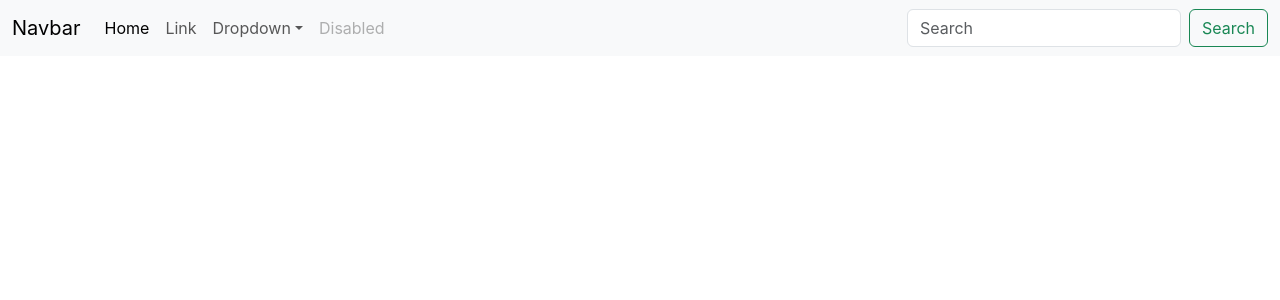
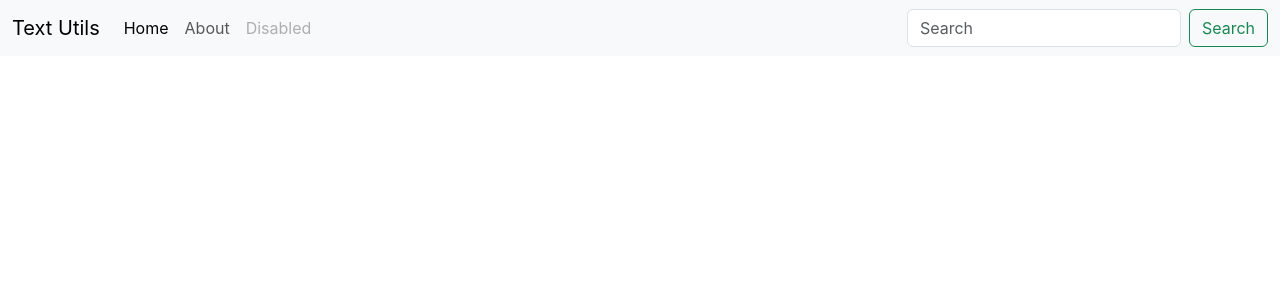
Before and after one commit to 2kwattz/textUtil-ReactJs, a React (Create React App) app: page / in a window 1280 px wide. Shown: the top 300 px of the page. Built offline with nearby package versions, Linux system fonts and the light colour scheme.

Commit message:
Initial Structure created

```diff
--- a/src/App.js
+++ b/src/App.js
@@ -5,7 +5,7 @@
 function App() {
   return (
   <>
- <Navbar></Navbar>
+ <Navbar title="Text Utils"></Navbar>
   </>
   );
 }
--- a/src/components/Navbar.js
+++ b/src/components/Navbar.js
@@ -1,12 +1,12 @@
 import React from 'react'
 
-export default function Navbar(){
+export default function Navbar(props){
 
     return(
         <>
             <nav className="navbar navbar-expand-lg bg-body-tertiary">
   <div className="container-fluid">
-    <a className="navbar-brand" href="/">Navbar</a>
+    <a className="navbar-brand" href="/">{props.title}</a>
     <button className="navbar-toggler" type="button" data-bs-toggle="collapse" data-bs-target="#navbarSupportedContent" aria-controls="navbarSupportedContent" aria-expanded="false" aria-label="Toggle navigation">
       <span className="navbar-toggler-icon"></span>
     </button>
@@ -16,19 +16,9 @@
           <a className="nav-link active" aria-current="page" href="/">Home</a>
         </li>
         <li className="nav-item">
-          <a className="nav-link" href="/">Link</a>
+          <a className="nav-link" href="/">About</a>
         </li>
-        <li className="nav-item dropdown">
-          <a className="nav-link dropdown-toggle" href="/" role="button" data-bs-toggle="dropdown" aria-expanded="false">
-            Dropdown
-          </a>
-          <ul className="dropdown-menu">
-            <li><a className="dropdown-item" href="/">Action</a></li>
-            <li><a className="dropdown-item" href="/">Another action</a></li>
-            <li><hr className="dropdown-divider"/></li>
-            <li><a className="dropdown-item" href="/">Something else here</a></li>
-          </ul>
-        </li>
+
         <li className="nav-item">
           <a className="nav-link disabled">Disabled</a>
         </li>
```
